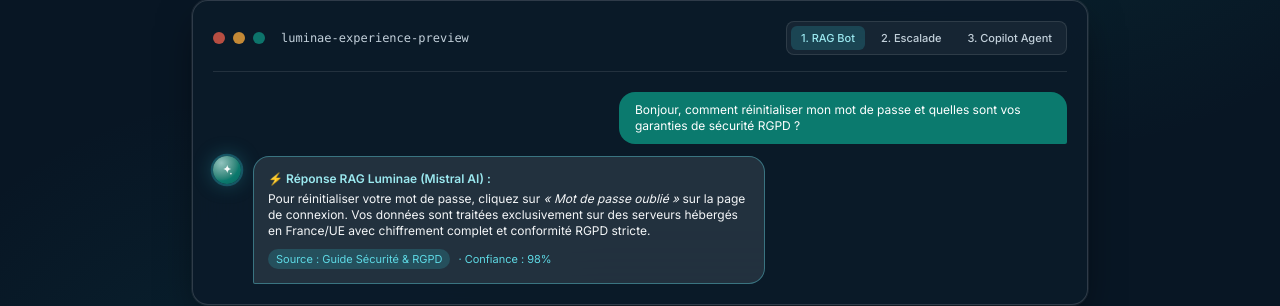
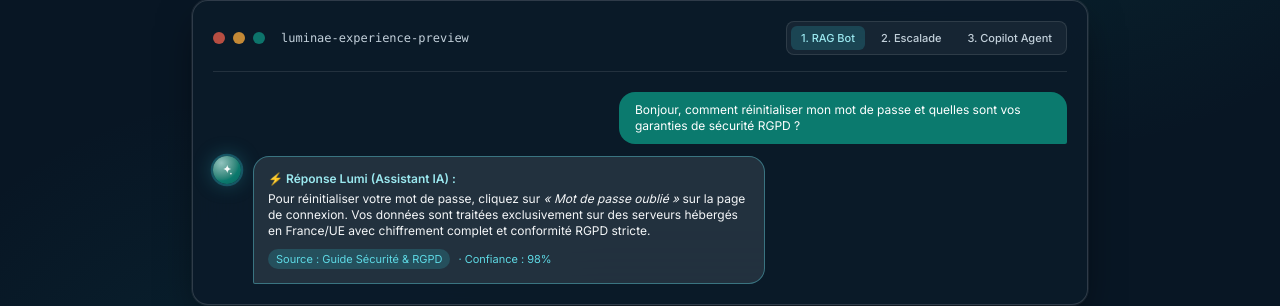
Before and after one commit to yannveau-rgb/luminae, a Next.js app: page / in a window 1280 px wide. Shown: the part 763-1069 px from the top of the page. Built offline with nearby package versions, Linux system fonts and the light colour scheme.

Commit message:
fix(identity): replace hardcoded 'RAG Luminae' with dynamic bot name 'Lumi'

```diff
--- a/src/app/page.tsx
+++ b/src/app/page.tsx
@@ -175,7 +175,7 @@ export default function HomePage() {
                 <div className="flex gap-3">
                   <BotOrb size={28} glow />
                   <div className="max-w-lg rounded-2xl rounded-bl-sm border border-aurora-400/40 bg-white/10 p-3.5 text-xs text-mist-100 backdrop-blur-md">
-                    <p className="font-semibold text-aurora-300 mb-1">⚡ Réponse RAG Luminae (Mistral AI) :</p>
+                    <p className="font-semibold text-aurora-300 mb-1">⚡ Réponse Lumi (Assistant IA) :</p>
                     <p>
                       Pour réinitialiser votre mot de passe, cliquez sur <em>« Mot de passe oublié »</em> sur la page de connexion.
                       Vos données sont traitées exclusivement sur des serveurs hébergés en France/UE avec chiffrement complet et conformité RGPD stricte.
--- a/src/app/widget/page.tsx
+++ b/src/app/widget/page.tsx
@@ -667,7 +667,7 @@ export default function WidgetPage() {
 
                 {m.sender === 'bot' && (
                   <div className="mt-2.5 flex items-center justify-between border-t border-mist-200/80 pt-2 text-[11px] text-ink-400">
-                    <span className="text-[10px] font-semibold text-aurora-600">RAG Luminae</span>
+                    <span className="text-[10px] font-semibold text-aurora-600">{botName}</span>
                     <div className="flex items-center gap-1.5">
                       {feedbacks[m.id] ? (
                         <span className="font-semibold text-lagoon-600">Merci pour votre retour !</span>
--- a/src/components/inbox/conversation.tsx
+++ b/src/components/inbox/conversation.tsx
@@ -772,7 +772,7 @@ function MessageRow({
 
         {isBot && (
           <div className="mb-1 text-[10px] font-bold uppercase tracking-wider text-aurora-600">
-            Assistant RAG Luminae
+            Lumi · Assistant IA
           </div>
         )}
 
```
